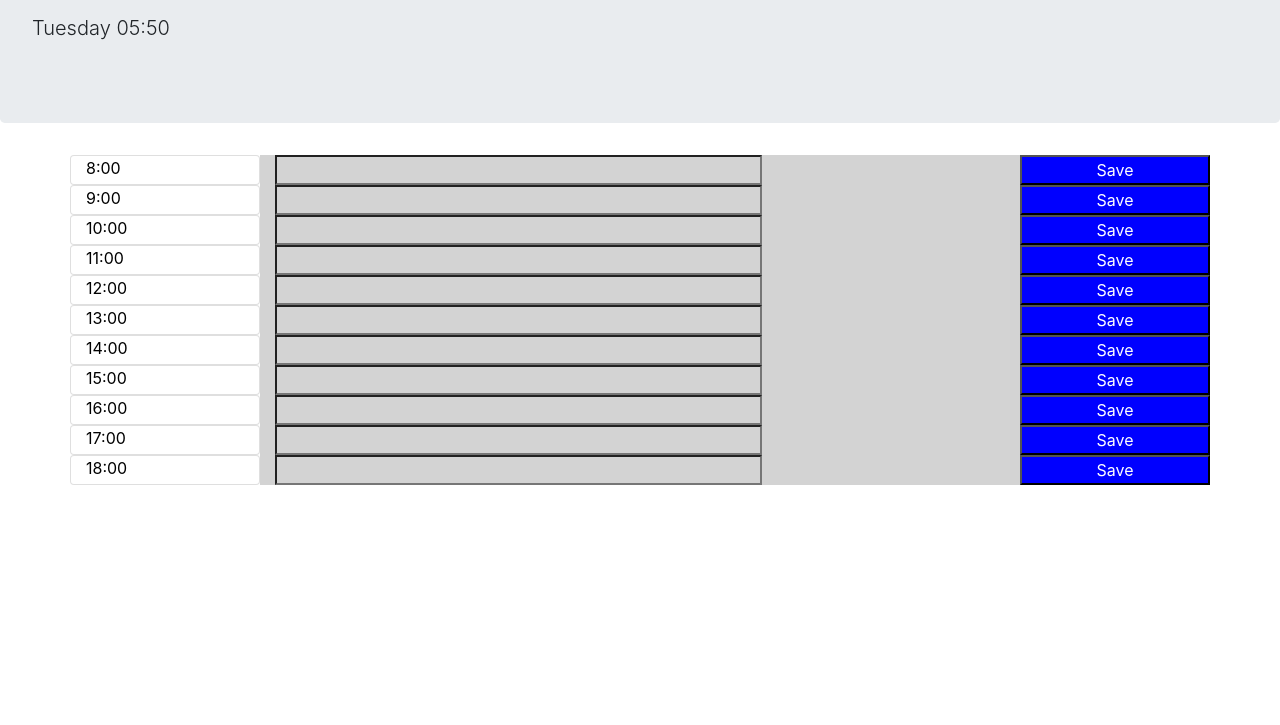
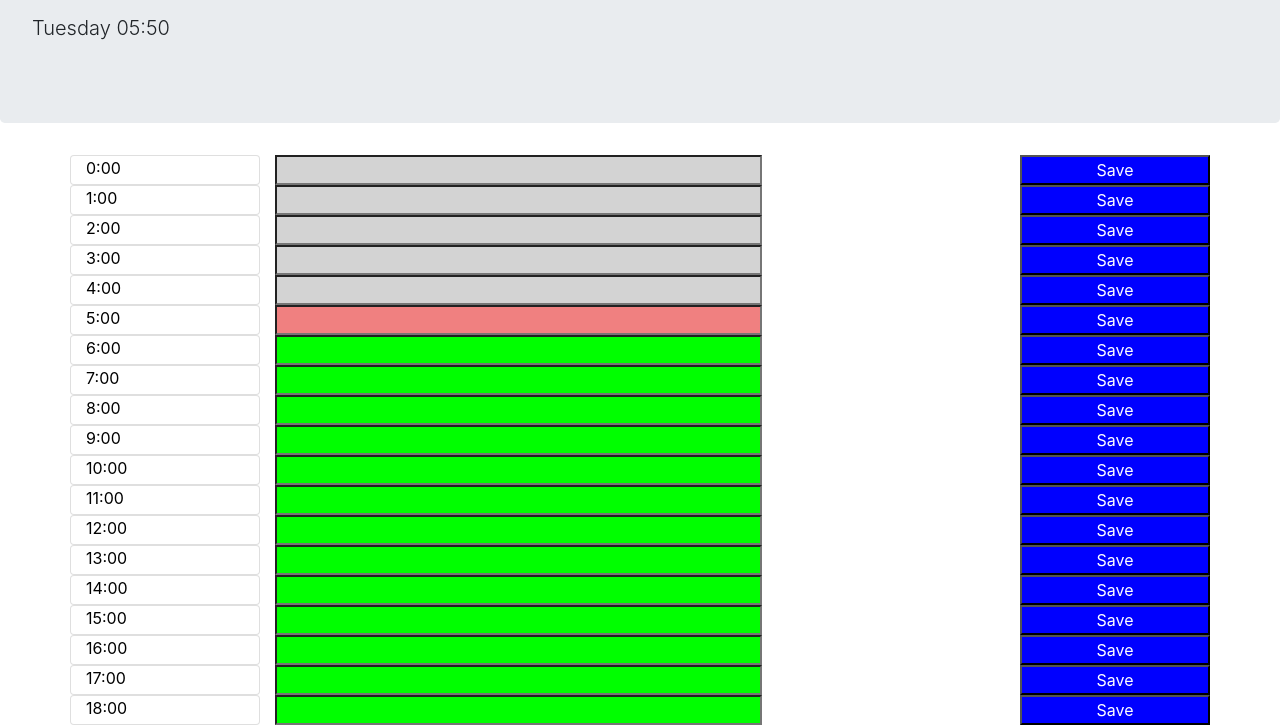
Before and after one commit to magire01/mag-day-scheduler, a plain HTML site: page index.html in a window 1280 px wide. Shown: the part 191-916 px from the top of the page. Before the commit the page ends 800 px from the top, so only its background shows below. Drawn offline with nearby package versions, Linux system fonts and the light colour scheme.

Commit message:
Rows are Grey when the time has passed, red when on current hour, and green for future hours

```diff
--- a/script.js
+++ b/script.js
@@ -2,35 +2,43 @@ $(document).ready(function() {
     //Generate current time
     // var date = new Date();
     var date = moment().format('dddd');
-    var hour = moment().format('HH');
+    var hourTime = moment().format('HH');
     var minutes = moment().format('mm');
-    $("#currentDay").text(date + "  " + hour + ":" + minutes);
+    $("#currentDay").text(date + "  " + hourTime + ":" + minutes);
+
+    console.log("hour test: " + hourTime);
 
     // Generate Hours
     var hourColumn = $("#row-event");
 
     function rowEvent() {
-        for(var i = 8; i <= 18; i++) {
+        for(var i = 0; i <= 18; i++) {
 
             var hourColumnCard = $("<div>");
             hourColumnCard.addClass("col-md-2 card");
             hourColumnCard.attr("id", "hour-card");
             hourColumnCard.text(i + ":00");
             hourColumn.append(hourColumnCard);
+
             var saveColumnForm = $("<form>");
-            saveColumnForm.addClass("col-md-8 form");
+            saveColumnForm.addClass("col-md-8 formPast" + i);
             saveColumnForm.attr("id", "event-form"+ i);
             var saveColumnInput = $("<input>");
-            saveColumnInput.addClass("col-md-8 input");
+            saveColumnInput.addClass("col-md-8 inputPast");
             saveColumnInput.attr("type", "text")
-            saveColumnInput.attr("id", "event-input" + i)
+            saveColumnInput.attr("id", "event-input" + i);
+
+            if(hourTime == i) {
+                $(saveColumnInput).addClass("inputCurrent");
+            } else if (hourTime < i) {
+                $(saveColumnInput).addClass("inputFuture");
+            }
 
             var storageSpace = localStorage.getItem("eventInput" + i);
             console.log(storageSpace);
             $(saveColumnInput).val(storageSpace);
             saveColumnInput.appendTo(saveColumnForm);
             hourColumn.append(saveColumnForm);
-
 
             var saveColumnButton = $("<button>");
             saveColumnButton.addClass("col-md-2 button");
@@ -40,9 +48,7 @@ $(document).ready(function() {
             hourColumn.append(saveColumnButton);
 
             saveButton();
-
         }
-
     }
 
     function saveButton() {
@@ -102,8 +108,9 @@ $(document).ready(function() {
         })
     }
 
+
+
     rowEvent();
 
 
-
 });
--- a/style.css
+++ b/style.css
@@ -13,11 +13,29 @@ button > span {
     color: white;
 }
 
-.form{
-    background-color: lightgray;
+.formPast {
+    background-color: lightgrey;
 }
 
-.input {
+.formCurrent {
+    background-color: lightcoral;
+}
+
+.formFuture {
+    background-color: lime;
+}
+
+.inputPast {
     background-color: lightgrey;
     width: 100%;
 }
+
+.inputCurrent {
+    background-color: lightcoral;
+    width: 100%;
+}
+
+.inputFuture {
+    background-color: lime;
+    width: 100%;
+}
```
Also changed, not shown: Assets/dayschedule.png (added).
